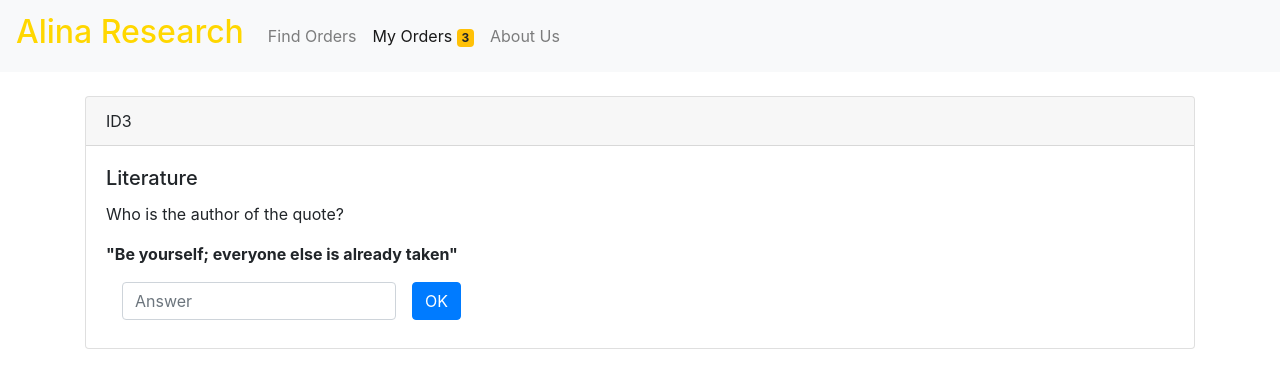
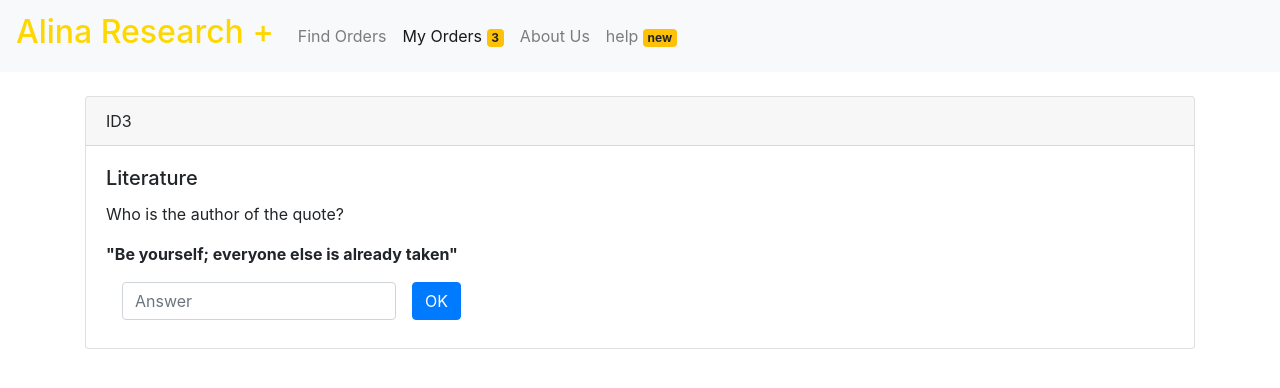
Before and after one commit to dmytro-pazynych/alres_first, a plain HTML site: page 3.html in a window 1280 px wide. Drawn offline with nearby package versions, Linux system fonts and the light colour scheme.

Commit message:
Update 3.html

```diff
--- a/3.html
+++ b/3.html
@@ -50,7 +50,7 @@
     </script>
 
     <nav class="navbar navbar-expand-lg navbar-light bg-light">
-      <a class="navbar-brand" href="index.html" style="color: gold;"><h2>Alina Research</h2></a>
+      <a class="navbar-brand" href="index.html" style="color: gold;"><h2>Alina Research +</h2></a>
       <button class="navbar-toggler" type="button" data-toggle="collapse" data-target="#navbarNavAltMarkup" aria-controls="navbarNavAltMarkup" aria-expanded="false" aria-label="Toggle navigation">
         <span class="navbar-toggler-icon"></span>
       </button>
@@ -59,7 +59,7 @@
           <a class="nav-item nav-link" href="index.html">Find Orders</a>
           <a class="nav-item nav-link active" href="myorders.html">My Orders  <span class="badge badge-warning">3</span></a>
           <a class="nav-item nav-link" href="about.html">About Us  <span class="sr-only">(current)</span></a>
-
+          <a class="nav-item nav-link" href="help.html">help <span class="badge badge-warning">new</span></a>
         </div>
       </div>
     </nav>
```
